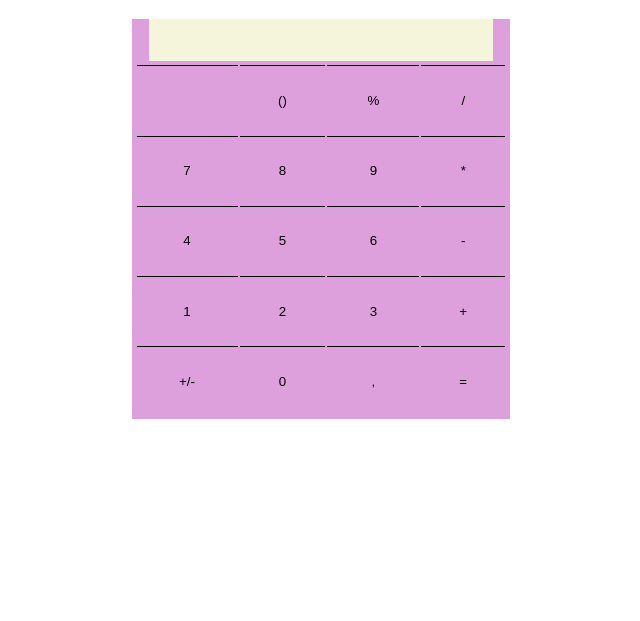
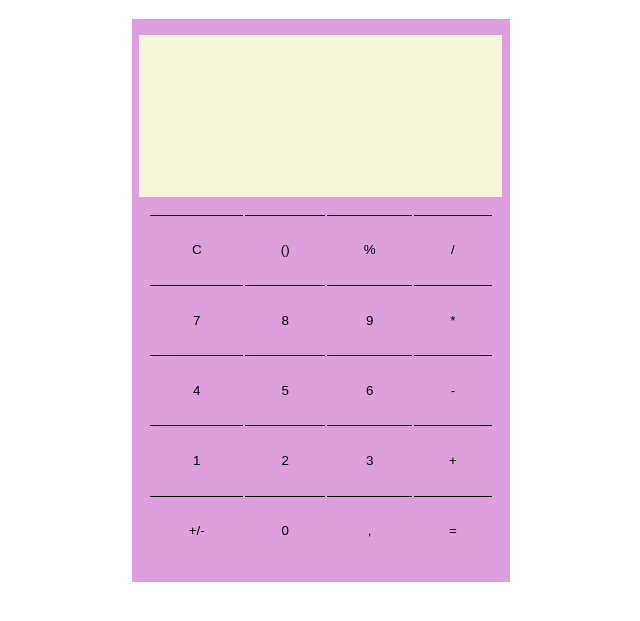
Before and after one commit to NokuthulaMashalaba58/simple-calculater, a plain HTML site: page index.html in a window 1280 px wide. Shown: the part 61-682 px from the top of the page, without its empty margins (196-836 px from the left). Drawn offline with Linux system fonts and the light colour scheme.

Commit message:
second editing

```diff
--- a/index.css
+++ b/index.css
@@ -10,12 +10,14 @@ body{
 }
 table{
     width: 100%;
-    padding: 0.163rem;
+    padding: 1rem;
 }
 .inputtext{
-  height: 5vh;
-    width: 90%;
+  height: 20vh;
+    width: 95%;
+    margin-top: 2vh;
     background-color: beige;
+
 
 }
 input{
--- a/index.html
+++ b/index.html
@@ -10,10 +10,11 @@
     <h1>Simple Calculator</h1>
     <div class="Calculator">
         <input type="text" class="inputtext">
+        <div class =button>
         <table>
 
             <tr>
-                <td><input type="button" class="C"></td>
+                <td><input type="button" value="C"></td>
                 <td><input type="button" value="()"></td>
                 <td><input type="button" value="%"></td>
                 <td><input type="button" value="/" onclick=Division()></td>
@@ -44,6 +45,7 @@
             </tr>
         </table>
 </div>
+</div>
 <script>
 let inputtext = document.getElementById('clink',function)
 
```
